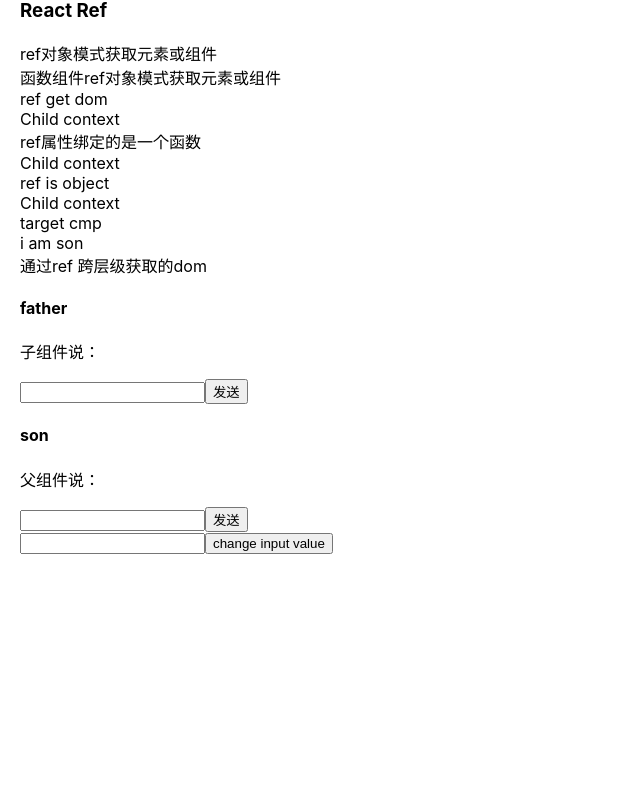
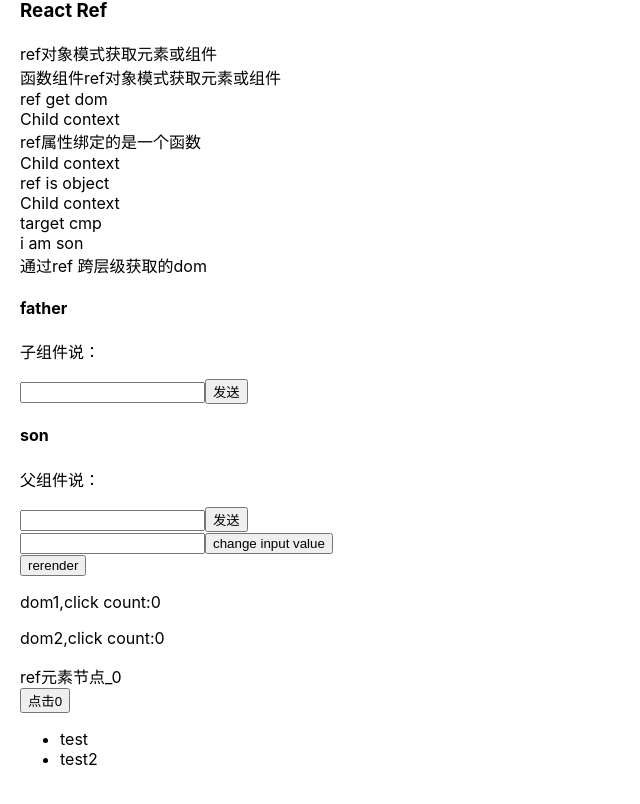
Before and after one commit to xm-yu/react-guide, a React app: page / in a window 1280 px wide. Shown: the part 362-1166 px from the top of the page, without its empty margins (0-640 px from the left). Before the commit the page ends 936 px from the top, so only its background shows below. Built offline with nearby package versions, Linux system fonts and the light colour scheme.

Commit message:
feat(ref): ✨  ref回调变化

```diff
--- a/src/demos/ref/index.js
+++ b/src/demos/ref/index.js
@@ -15,6 +15,7 @@
 
       <RefInformFather />
       <FatherOne />
+      <RefCbExample />
     </>
   );
 }
@@ -301,3 +302,97 @@
     </>
   );
 };
+
+// test ref cb
+
+class RefCbExample extends React.Component {
+  state = {
+    count: 0,
+  };
+  dom1 = null;
+  dom2 = null;
+  componentDidUpdate() {
+    console.log(this.dom1);
+    console.log(this.dom2);
+    console.log('didUpdate');
+  }
+
+  refCb = node => {
+    console.log('function log', node);
+    this.dom2 = node;
+  };
+  render() {
+    console.log('render log');
+
+    return (
+      <div>
+        <button
+          onClick={() =>
+            this.setState({
+              count: this.state.count + 1,
+            })
+          }
+        >
+          rerender
+        </button>
+        <p
+          a={this.state.count}
+          // 使用内联函数 每次render ref的值发生变化 函数被重新执行
+          ref={node => {
+            console.log('arrow function log', node);
+            this.dom1 = node;
+          }}
+        >
+          dom1,click count:{this.state.count}
+        </p>
+        <p a={this.state.count} ref={this.refCb}>
+          dom2,click count:{this.state.count}
+        </p>
+
+        <ExampleDemo />
+      </div>
+    );
+  }
+}
+
+class ExampleDemo extends React.Component {
+  state = { num: 0 };
+  node = null;
+
+  refcb = node => {
+    this.node = node;
+    console.log('此时的参数是什么：', this.node);
+  };
+  render() {
+    return (
+      <div>
+        <div ref={this.refcb}>ref元素节点_{this.state.num}</div>
+        <button onClick={() => this.setState({ num: this.state.num + 1 })}>
+          点击{this.state.num}
+        </button>
+        <TestUseBind />
+      </div>
+    );
+  }
+}
+
+function TestUseBind() {
+  const [list] = React.useState([
+    { id: 1, name: 'test' },
+    { id: 2, name: 'test2' },
+  ]);
+
+  const handleClick = React.useCallback(data => {
+    console.log(data.name);
+  }, []);
+
+  return (
+    <ul>
+      {list.map(item => (
+        <li key={item.id} onClick={handleClick.bind(null, item)}>
+          {item.name}
+        </li>
+      ))}
+    </ul>
+  );
+}
```
